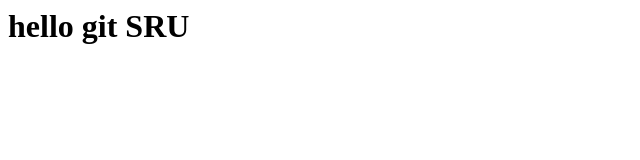
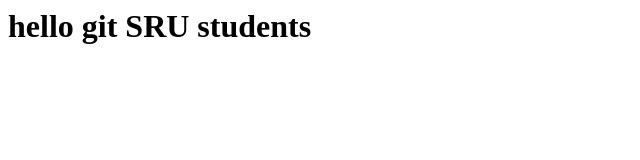
Before and after one commit to 2303A52110/git_basics_lab, a plain HTML site: page index.html in a window 1280 px wide. Shown: the whole page, without its empty margins (0-640 px from the left). Drawn offline with Linux system fonts and the light colour scheme.

Commit message:
feature branch update

```diff
--- a/index.html
+++ b/index.html
@@ -1,5 +1,5 @@
 <html>
  <body>
-          <h1> hello git SRU </h1>
+          <h1> hello git SRU students </h1>
   </body>
   </html>
```
